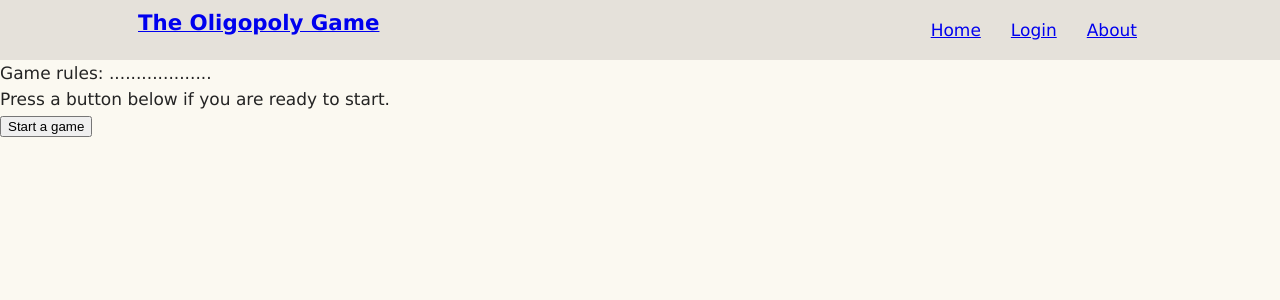
After one commit to stacyjina/oligopoly-game, a PHP site: page /game_page.php in a window 1280 px wide. The commit adds this page. Shown: the top 300 px of the page. Run offline with PHP 8.4, Linux system fonts and the light colour scheme.

Commit message:
add some login logic

```diff
--- a/css/style.css
+++ b/css/style.css
@@ -74,7 +74,7 @@ li.link {
 }
 
 li.link:hover {
-    background-color: aquamarine;
+    background-color: #AAD7D9;
     color: brown;
 }
 
--- /dev/null
+++ b/game_page.php
@@ -0,0 +1,31 @@
+<?php
+    require_once("db.php");
+    session_start();
+?>
+
+<!DOCTYPE html>
+<html>
+<head>
+    <meta charset='utf-8'>
+    <meta http-equiv='X-UA-Compatible' content='IE=edge'>
+    <title>The Oligopoly Game</title>
+    <meta name='viewport' content='width=device-width, initial-scale=1'>
+    <link rel='stylesheet' type='text/css' media='screen' href='css/style.css'>
+</head>
+<body>
+    <?php
+        include("navbar.php");
+    ?>
+
+    <?php
+        if (isset($_POST["start"])) {
+            echo "There will be game";
+        } else {
+            echo "Game rules: ................... <br> Press a button below if you are ready to start.";
+        }
+    ?>
+    <form class="start" method="POST" action="game_page.php">
+        <button type="submit" name="start"> Start a game </button>
+    </form>
+</body>
+</html>
--- /dev/null
+++ b/login_button.php
@@ -0,0 +1,43 @@
+<a href="#" class="dropdown-toggle" role="button" aria-expanded="false">
+    Login</span>
+    <span class="caret"></span>
+</a>
+<ul class="dropdown-menu" role="menu">
+    <?php
+        if (isset($_POST["submit2"])) {
+            if (!empty($_POST["username"]) && !empty($_POST["password"])) {
+                $login = $_POST["username"];
+                $password = $_POST["password"];
+                $query = "select count(*) from players where login = '{$login}' and password = '{$password}';";
+                $res = mysqli_query($conn, $query)->fetch_all()[0][0];
+                if ($res != 0) {
+                    $_SESSION["login"] = $login;
+                    header("Location: game_page.php");
+                }
+                else {
+                    echo "<li> <div> Incorrect login/password. </div> </li>";
+                }
+            } else {
+                echo "<li> <div> Please enter both login and password. </div> </li>";
+            }
+        }
+    ?>
+    <li id="fast-login-form-area">
+        <form id="loginFormItem" name="f" action="index.php" method="POST" class="dropdown-menus ng-pristine ng-valid">
+
+            <div class="form-group">
+                <label for="loginInputField">Login</label>
+                <br>
+                <input id="loginInputField" type="text" name="username" style="text-align: center" placeholder="login">
+            </div>
+            <div class="form-group">
+                <label for="passwordInputField">Password</label>
+                <br>
+                <input id="passwordInputField" type="password" name="password" style="text-align: center" placeholder="password">
+            </div>
+            <div class="form-group">
+                <button type="submit" class="btn btn-success btn-block" name="submit2">Login</button>
+            </div>
+        </form>
+    </li>
+</ul>
--- /dev/null
+++ b/logout.php
@@ -0,0 +1,4 @@
+<?php
+    session_start();
+    session_unset();
+    header("Location: index.php");
--- /dev/null
+++ b/logout_button.html
@@ -0,0 +1 @@
+<a href="./logout.php">Logout</a>
--- /dev/null
+++ b/navbar.php
@@ -0,0 +1,28 @@
+<div class="navbar">
+        <div class="nav container">
+            <div class="brand">
+                <a class="brand" href="./index.php">
+                    <span class="brandname">The Oligopoly Game</span>
+                </a>
+            </div>
+
+            <ul class="nav buttons">
+                <li class="nav link">
+                    <a href="./index.php">Home</a>
+                </li>
+                <li class="nav link">
+                    <?php
+                        if (isset($_SESSION['login'])) {
+                            include("logout_button.html");
+                        } else {
+                            include("login_button.php");
+                        }
+                    ?>
+                </li>
+                <li class="nav link">
+                    <a href="#">About</a>
+                </li>
+            </ul>
+        </div>
+
+</div>
```
Also changed, not shown: game.php (added, +7 -0 lines), index.php (+15 -31 lines).
